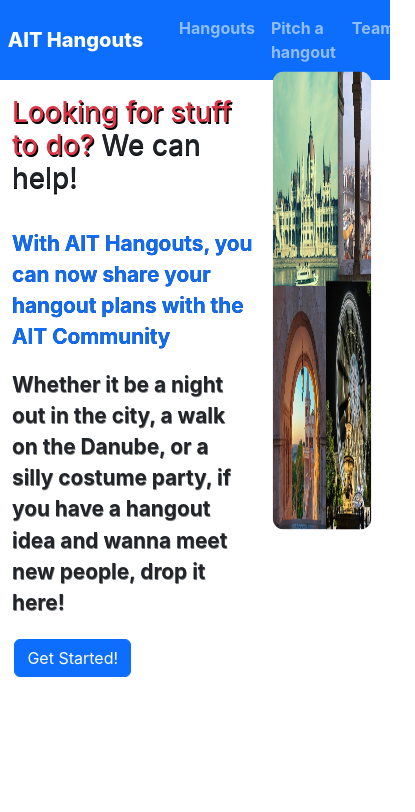
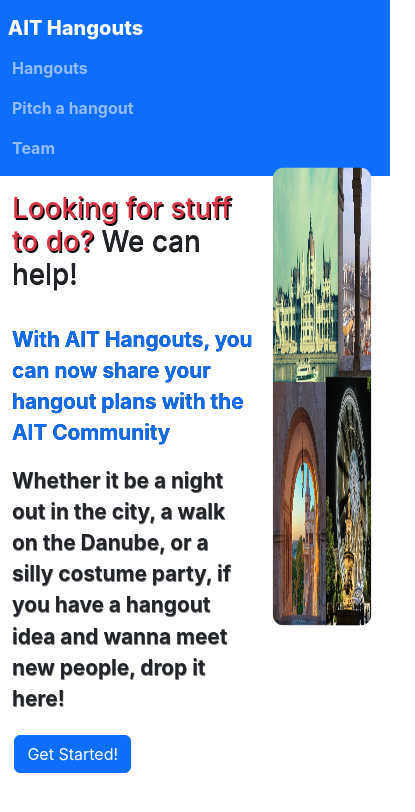
Before and after one commit to amlaban65/AITHangoutsFrontEnd, a React (Create React App) app in the folder client/: page / in a window 390 px wide. Shown: the top 812 px of the page, 415 px wide, since content can reach past the window. Built offline with nearby package versions, Linux system fonts and the light colour scheme.

Commit message:
fix for mobile

```diff
--- a/client/src/App.js
+++ b/client/src/App.js
@@ -21,7 +21,7 @@ function App() {
         integrity="sha384-Zenh87qX5JnK2Jl0vWa8Ck2rdkQ2Bzep5IDxbcnCeuOxjzrPF/et3URy9Bv1WTRi"
         crossorigin="anonymous"
       />
-      <Navbar bg="primary" variant="dark">
+      <Navbar bg="primary" expand="lg" variant="dark">
           <Navbar.Brand onClick={() => navigate('/')} style={{marginLeft: '2%', fontWeight: '800'}}>AIT Hangouts</Navbar.Brand>
           <Container>
           <Nav className="me-auto">
```
